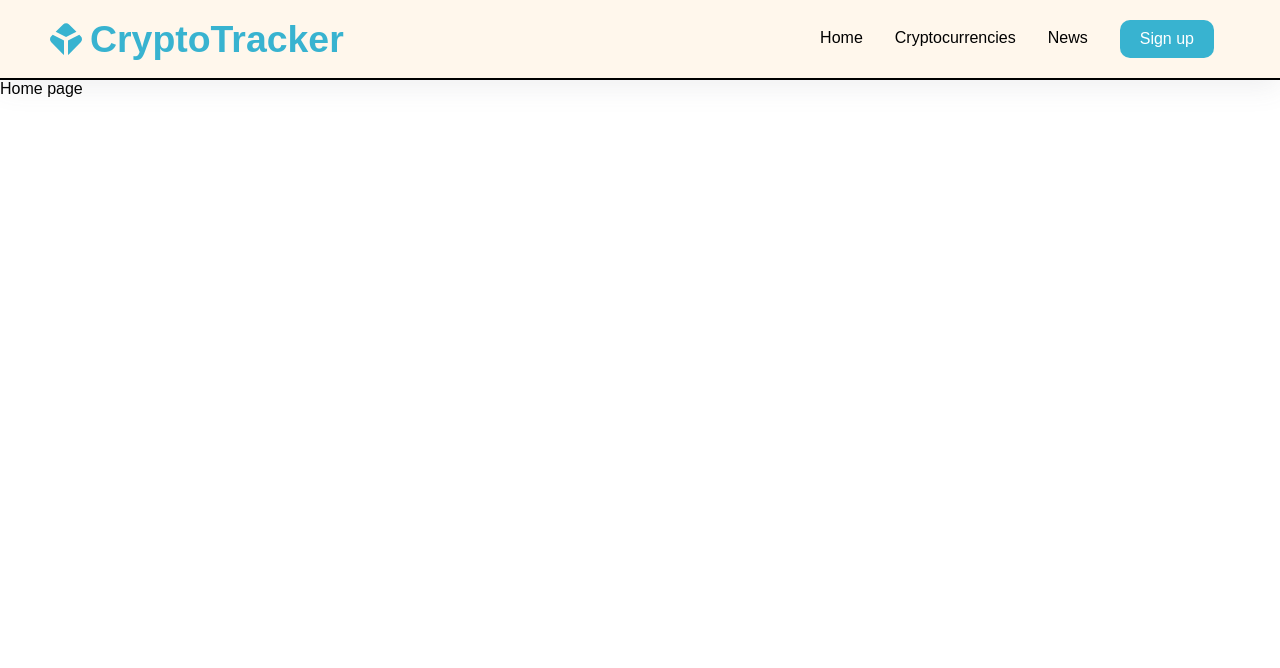
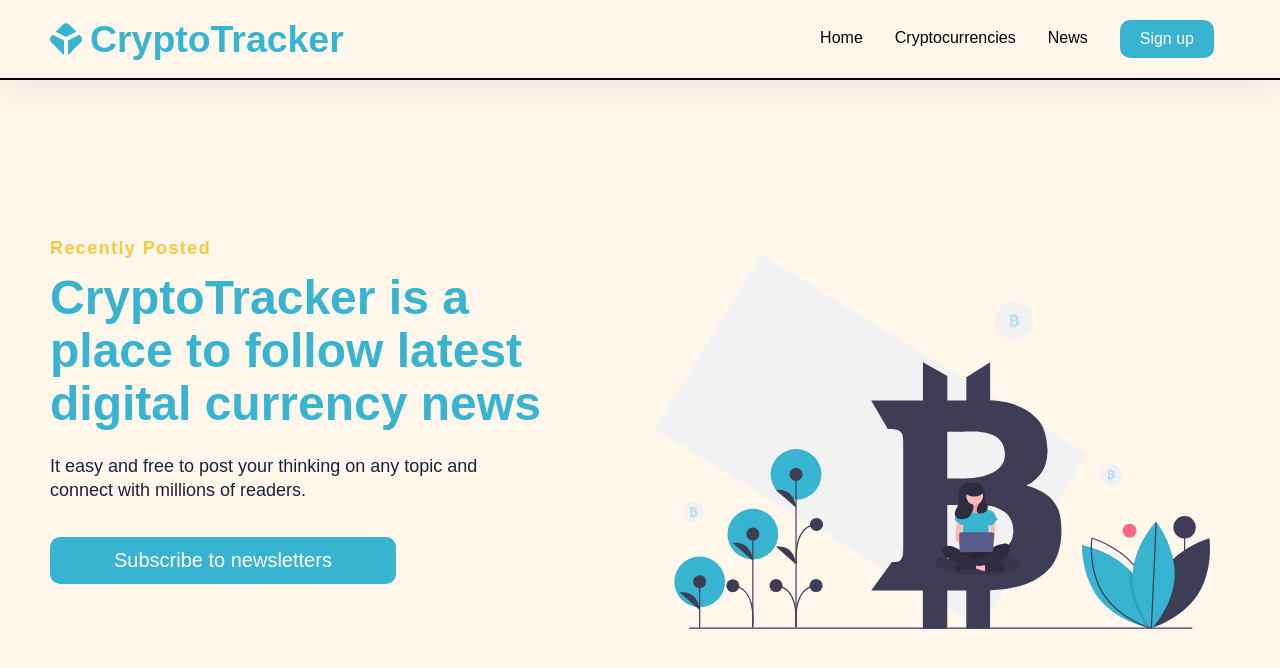
Before and after one commit to alitemel89/crypto-tracker-app, a React (Create React App) app: page / in a window 1280 px wide. Shown: the top 668 px of the page. Built offline with nearby package versions, Linux system fonts and the light colour scheme.

Commit message:
complete hero section

```diff
--- a/src/App.js
+++ b/src/App.js
@@ -3,7 +3,7 @@
 
 import { BrowserRouter as Router, Switch, Route } from "react-router-dom";
 import Navbar from "./components/Navbar/Navbar";
-import HomePage from "./pages/HomePage";
+import Home from "./pages/HomePage/Home";
 
 function App() {
   return (
@@ -11,7 +11,7 @@
       <GlobalStyle />
       <Navbar />
       <Switch>
-        <Route path="/" exact component={HomePage} />
+        <Route path="/" exact component={Home} />
       </Switch>
     </Router>
   );
--- /dev/null
+++ b/src/components/InfoSection/InfoSection.js
@@ -0,0 +1,68 @@
+import React from 'react';
+
+import { Container, Button } from '../../globalStyles';
+import {
+  InfoSec,
+  InfoRow,
+  InfoColumn,
+  TextWrapper,
+  TopLine,
+  Heading,
+  Subtitle,
+  ImgWrapper,
+  Img,
+  ProjectLink
+} from './InfoSection.styles';
+
+function InfoSection({
+  primary,
+  lightBg,
+  topLine,
+  lightTopLine,
+  lightText,
+  lightTextDesc,
+  headline,
+  description,
+  buttonLabel,
+  img,
+  alt,
+  imgStart,
+  start,
+  blackAndWhite,
+  projectUrl,
+}) {
+
+  return (
+    <>
+      <InfoSec lightBg={lightBg}>
+        <Container>
+          <InfoRow imgStart={imgStart}>
+
+          <InfoColumn>
+              <ImgWrapper start={start}>
+                <Img src={img} alt={alt} blackAndWhite={blackAndWhite} />
+              </ImgWrapper>
+            </InfoColumn>
+
+            <InfoColumn >
+              <TextWrapper>
+                <TopLine lightTopLine={lightTopLine}>{topLine}</TopLine>
+                <Heading lightText={lightText}>{headline}</Heading>
+                <Subtitle lightTextDesc={lightTextDesc}>{description}</Subtitle>
+
+                <ProjectLink target="_blank" href={projectUrl} rel="noopener noreferrer">
+                  <Button big fontBig primary={primary}>
+                    {buttonLabel}
+                  </Button>
+                </ProjectLink>
+              </TextWrapper>
+            </InfoColumn>
+
+          </InfoRow>
+        </Container>
+      </InfoSec>
+    </>
+  );
+}
+
+export default InfoSection;
--- /dev/null
+++ b/src/components/InfoSection/InfoSection.styles.js
@@ -0,0 +1,91 @@
+import styled from 'styled-components';
+
+export const InfoSec = styled.div`
+  color: #fff;
+  padding: 160px 0;
+  background: ${({ lightBg }) => (lightBg ? '#FFF7EC' : '#000')};
+`;
+
+export const InfoRow = styled.div`
+  display: flex;
+  margin: 0 -15px -15px -15px;
+  flex-wrap: wrap;
+  align-items: center;
+  flex-direction: ${({ imgStart }) => (imgStart ? 'row-reverse' : 'row')};
+`;
+
+export const InfoColumn = styled.div`
+  margin-bottom: 15px;
+  padding-right: 15px;
+  padding-left: 15px;
+  flex: 1;
+  max-width: 50%;
+  flex-basis: 50%;
+  @media screen and (max-width: 768px) {
+    max-width: 100%;
+    flex-basis: 100%;
+    display: flex;
+    justify-content: center;
+  }
+`;
+
+export const TextWrapper = styled.div`
+  max-width: 540px;
+  padding-top: 0;
+  padding-bottom: 60px;
+  @media screen and (max-width: 768px) {
+    padding-bottom: 65px;
+  }
+`;
+
+export const ImgWrapper = styled.div`
+  max-width: 555px;
+  display: flex;
+  justify-content: ${({ start }) => (start ? 'flex-start' : 'flex-end')};
+`;
+
+export const TopLine = styled.div`
+  color: ${({ lightTopLine }) => (lightTopLine ? '#fbc73c' : '#4B59F7')};
+  font-size: 18px;
+  line-height: 16px;
+  font-weight: 700;
+  letter-spacing: 1.4px;
+  margin-bottom: 16px;
+`;
+
+export const Img = styled.img`
+  padding-right: 0;
+  border: 0;
+  max-width: 100%;
+  vertical-align: middle;
+  display: inline-block;
+  max-height: 500px;
+  filter: ${({ blackAndWhite }) => (blackAndWhite ? 'grayscale(100%)' : 'grayscale(0%)')};
+  &:hover {
+    filter: ${({ blackAndWhite }) => (blackAndWhite ? 'grayscale(50%)' : 'grayscale(100%)')};
+    transition: all .2s ease-in-out;
+    transform: scale(0.95);
+  }
+`;
+
+export const Heading = styled.h1`
+  margin-bottom: 24px;
+  font-size: 48px;
+  line-height: 1.1;
+  font-weight: 600;
+  color: ${({ lightText }) => (lightText ? '#38b3d0' : '#1c2237')};
+`;
+
+export const Subtitle = styled.p`
+  max-width: 440px;
+  margin-bottom: 35px;
+  font-size: 18px;
+  line-height: 24px;
+  color: ${({ lightTextDesc }) => (lightTextDesc ? '#a9b3c1' : '#1c2237')};
+`;
+
+
+export const ProjectLink = styled.a`
+  text-decoration: none;
+  color:#fff;
+`
--- a/src/components/Navbar/Navbar.styles.js
+++ b/src/components/Navbar/Navbar.styles.js
@@ -79,7 +79,6 @@
   height: 60px;
   border-bottom: 2px solid transparent;
 
-
   @media screen and (max-width: 960px) {
     width: 100%;
     &:hover {
@@ -112,7 +111,7 @@
     display: table;
 
     &:hover {
-      color: #A9E2F5;
+      color: #38b3d0;
       transition: all 0.3s ease;
     }
   }
--- a/src/globalStyles.js
+++ b/src/globalStyles.js
@@ -25,7 +25,7 @@
 
 export const Button = styled.button`
   border-radius: 10px;
-  background: ${({ primary }) => (primary ? "#38b3d0" : "#6699CC")};
+  background: ${({ primary }) => (primary ? "#38b3d0" : "#38b3d0")};
   white-space: nowrap;
   padding: ${({ big }) => (big ? "12px 64px" : "10px 20px")};
   color: #fff;
@@ -36,7 +36,7 @@
   &:hover {
     transition: all 0.3s ease-out;
     background: #fff;
-    background-color: ${({ primary }) => (primary ? "#6699CC" : "#A9E2F5")};
+    background-color: ${({ primary }) => (primary ? "#38b3d0" : "#38b3d0")};
   }
   @media screen and (max-width: 960px) {
     width: 100%;
--- a/src/pages/HomePage.js
+++ /dev/null
@@ -1,11 +0,0 @@
-import React from 'react'
-
-const HomePage = () => {
-    return (
-        <div>
-            Home page
-        </div>
-    )
-}
-
-export default HomePage;
--- /dev/null
+++ b/src/pages/HomePage/Data.js
@@ -0,0 +1,17 @@
+export const homeObjOne = {
+  primary: true,
+  lightBg: true,
+  lightTopLine: true,
+  lightText: true,
+  lightTextDesc: false,
+  topLine: "Recently Posted",
+  headline: "CryptoTracker is a place to follow latest digital currency news",
+  description:
+    "It easy and free to post your thinking on any topic and connect with millions of readers.",
+  buttonLabel: "Subscribe to newsletters",
+  imgStart: true,
+  img: require("../../images/hero-1.svg"),
+  alt: "Credit Card",
+  start: "",
+  projectUrl: "mailto:alitemel89.ce@gmail.com",
+};
--- /dev/null
+++ b/src/pages/HomePage/Home.js
@@ -0,0 +1,14 @@
+import React from "react";
+import InfoSection from "../../components/InfoSection/InfoSection";
+
+import { homeObjOne } from "./Data";
+
+const Home = () => {
+  return (
+    <>
+      <InfoSection {...homeObjOne} />
+    </>
+  );
+};
+
+export default Home;
```
Also changed, not shown: src/images/hero-1.svg (added).
